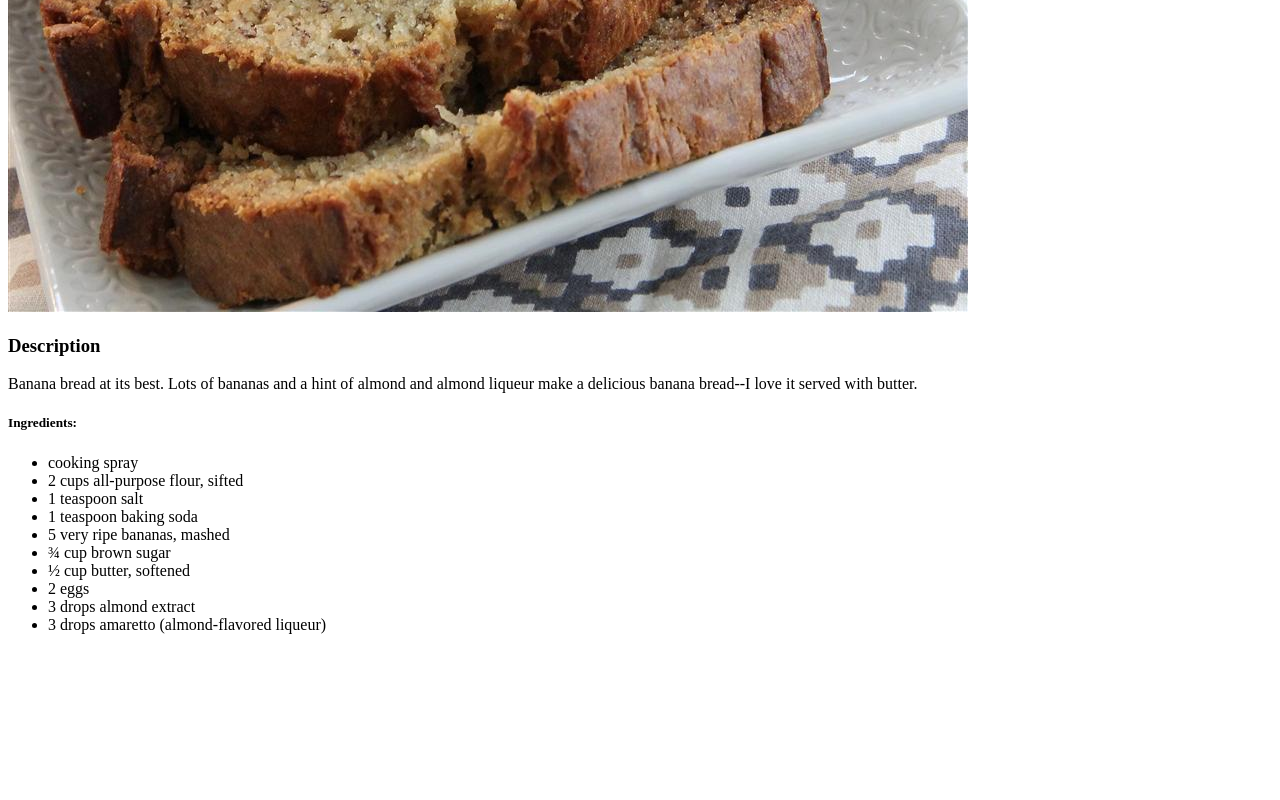
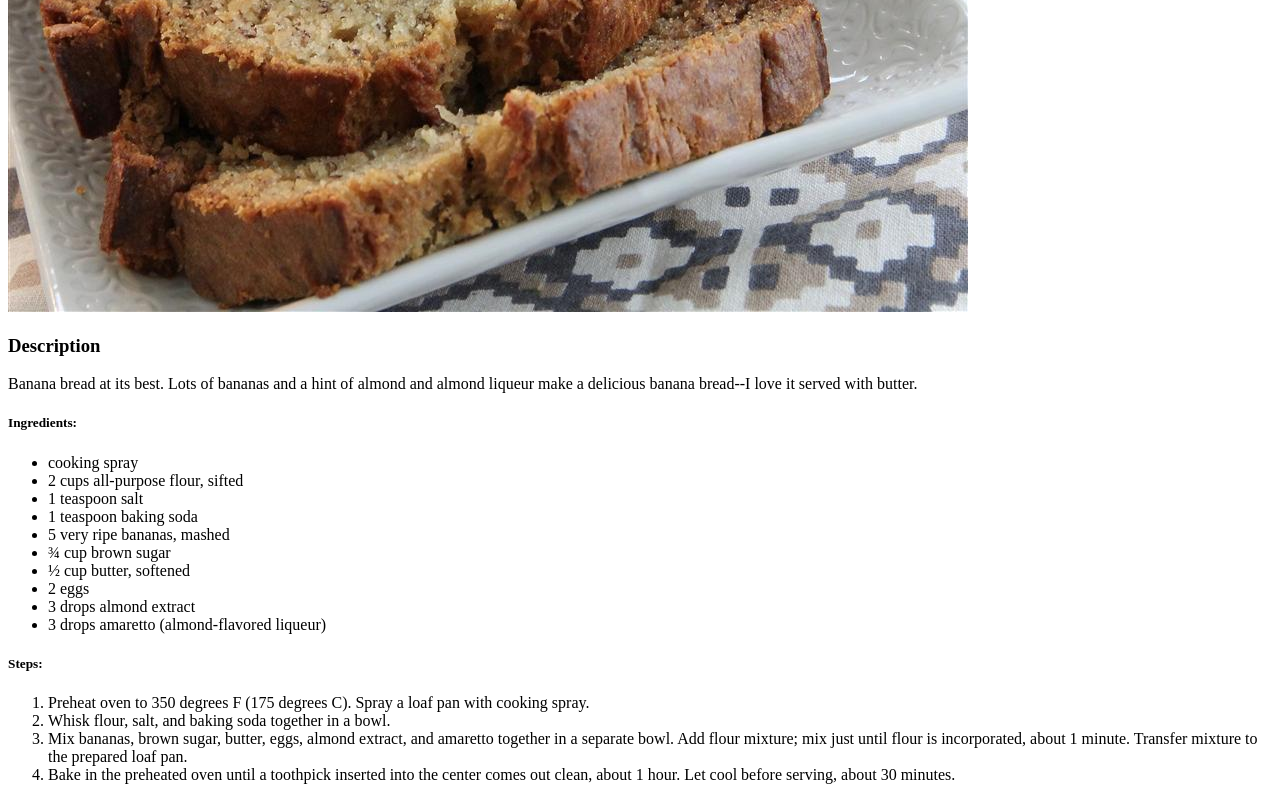
Before and after one commit to benijaichenco/odin-recipes, a plain HTML site: page recipes/boozy-banana-bread.html in a window 1280 px wide. Shown: the part 728-1528 px from the top of the page. Before the commit the page ends 1378 px from the top, so only its background shows below. Drawn offline with Linux system fonts and the light colour scheme.

Commit message:
Created Steps for recipe
Create an ordered list that contains the steps for making the recipe

- Add a "Steps" heading
- Add an ordered list containing steps for recipe

```diff
--- a/recipes/boozy-banana-bread.html
+++ b/recipes/boozy-banana-bread.html
@@ -23,5 +23,12 @@
             <li>3 drops almond extract</li>
             <li>3 drops amaretto (almond-flavored liqueur)</li>
         </ul>
+        <h5>Steps:</h5>
+        <ol>
+            <li>Preheat oven to 350 degrees F (175 degrees C). Spray a loaf pan with cooking spray.</li>
+            <li>Whisk flour, salt, and baking soda together in a bowl.</li>
+            <li>Mix bananas, brown sugar, butter, eggs, almond extract, and amaretto together in a separate bowl. Add flour mixture; mix just until flour is incorporated, about 1 minute. Transfer mixture to the prepared loaf pan.</li>
+            <li>Bake in the preheated oven until a toothpick inserted into the center comes out clean, about 1 hour. Let cool before serving, about 30 minutes.</li>
+        </ol>
     </body>
 </html>
```
